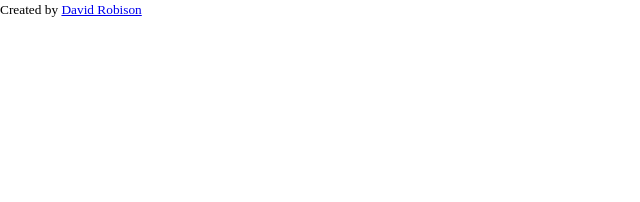
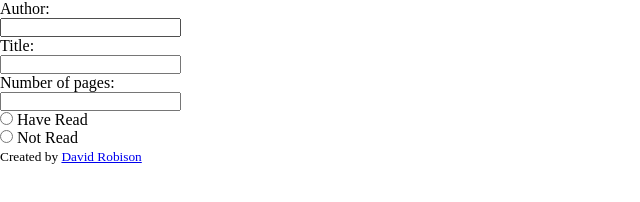
Before and after one commit to robisonwebdev/Library, a plain HTML site: page index.html in a window 1280 px wide. Shown: the whole page, without its empty margins (0-640 px from the left). Drawn offline with Linux system fonts and the light colour scheme.

Commit message:
Setup form to allow user input

```diff
--- a/index.html
+++ b/index.html
@@ -13,7 +13,29 @@
     </div>
     <div id="container">
         <div id="bookListContainer"></div>
-        <div id="addBookContainer"></div>
+        <div id="addToLibrary">
+            <form action="#" id="libraryForm">
+                <div>
+                    <label for="authorForm">Author: </label><br>
+                    <input type="text" name="authorForm" id="authorForm"><br>
+                </div>
+                <div>
+                    <label for="title">Title: </label><br>
+                    <input type="text" name="titleForm" id="titleForm"><br>
+                </div>
+                <div>
+                    <label for="pagesForm">Number of pages: </label><br>
+                    <input type="number" name="pagesForm" id="pagesForm"><br>
+                </div>
+                <div>
+                    <input type="radio" name="read" id="haveRead" value="yes">
+                    <label for="haveRead">Have Read</label><br>
+
+                    <input type="radio" name="read" id="notRead" value="no">
+                    <label for="notRead">Not Read</label><br>
+                </div>
+            </form>
+        </div>
     </div>
     <div id="footer">
         <small>Created by <a href="#" target="_blank">David Robison</a></small>
```
